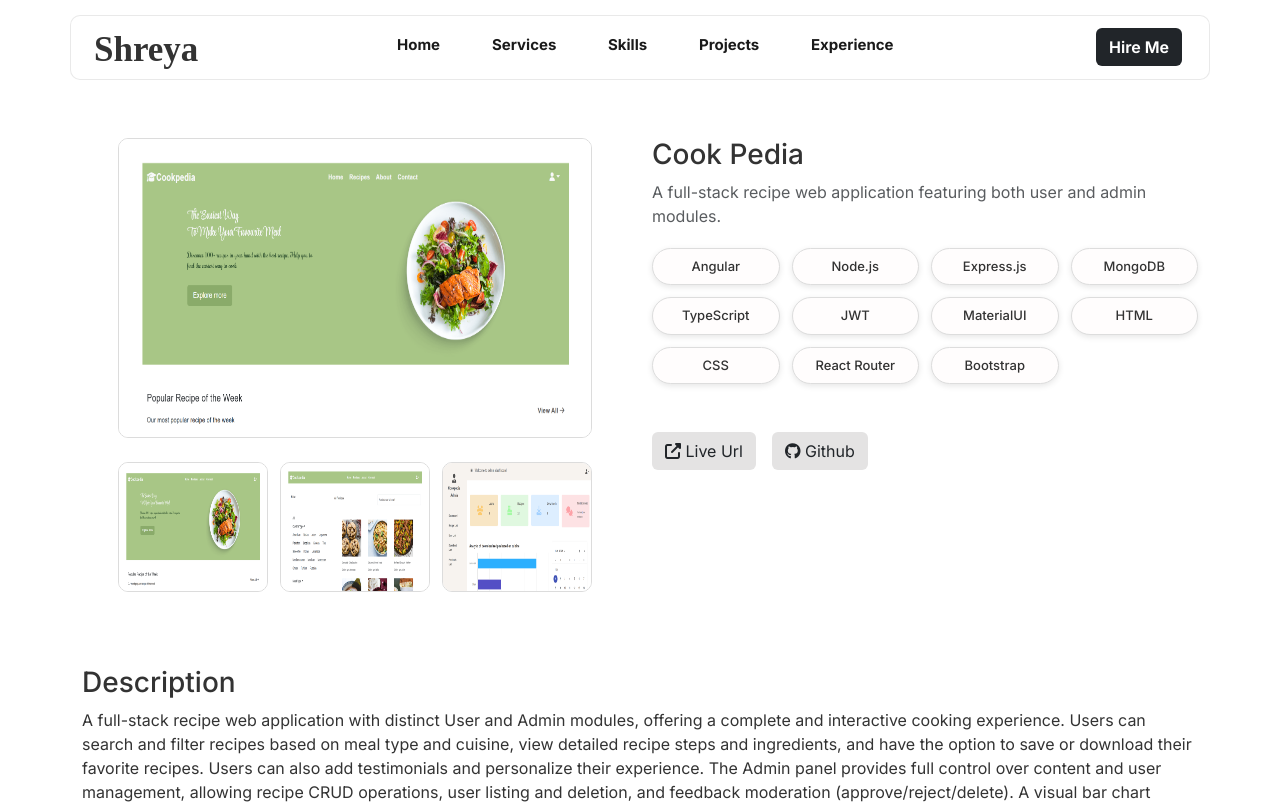
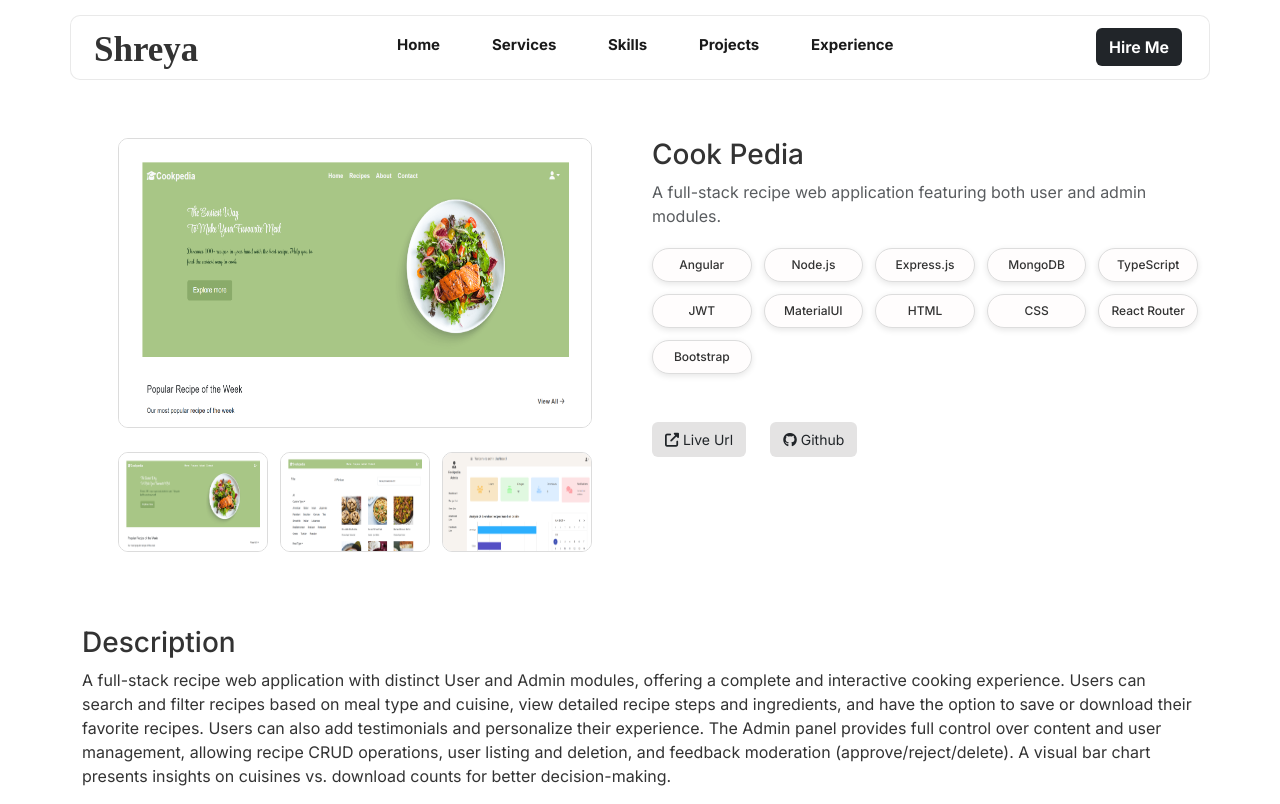
Before and after one commit to Shhreyaaa/Portfolio, a React (Vite) app: page /project/1 in a window 1280 px wide. Shown: the top 804 px of the page. Built offline with nearby package versions, Linux system fonts and the light colour scheme; a web font is replaced by a local one.

Commit message:
made changes in font size

```diff
--- a/src/Pages/Project.jsx
+++ b/src/Pages/Project.jsx
@@ -43,7 +43,7 @@ function Project() {
               style={{
                 width: '100%',
                 maxWidth: '550px',
-                height: '300px',
+                height: '290px',
                 borderRadius: '10px',
                 border: '1px solid rgb(220, 220, 220)'
               }}
@@ -57,7 +57,7 @@ function Project() {
                     src={img}
                     onClick={() => setMainImg(img)}
                     style={{
-                      height: '130px',
+                      height: '100px',
                       width: '150px',
                       borderRadius: '10px',
                       cursor: 'pointer',
@@ -81,11 +81,11 @@ function Project() {
               ))}
             </div>
 
-            <div className="d-flex gap-3 mt-5">
-              <a href={project.live} target="_blank" rel="noopener noreferrer" className='btn link-button'>
+            <div className="d-flex gap-4 mt-5">
+              <a href={project.live} target="_blank" rel="noopener noreferrer" className='btn link-button'style={{fontSize:'14px'}}>
                 <i className="fa-solid fa-up-right-from-square"></i> Live Url
               </a>
-              <a href={project.github} target="_blank" rel="noopener noreferrer" className='btn link-button'>
+              <a href={project.github} target="_blank" rel="noopener noreferrer" className='btn link-button' style={{fontSize:'14px'}}>
                 <i className="fa-brands fa-github"></i> Github
               </a>
             </div>
--- a/src/Pages/project.css
+++ b/src/Pages/project.css
@@ -1,6 +1,6 @@
 .skills-container {
   display: grid;
-  grid-template-columns: repeat(4, 1fr);
+  grid-template-columns: repeat(5, 1fr);
   gap: 12px;
   margin: 20px 0;
 }
@@ -8,8 +8,8 @@
 .skills {
   background-color: #fffdfd;
   border-radius: 20px;
-  padding: 8px 12px;
-  font-size: 13px;
+  padding: 7px ;
+  font-size: 12px;
   font-weight: 500;
   color: #333;
   text-align: center;
```
